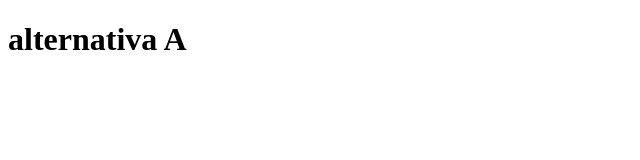
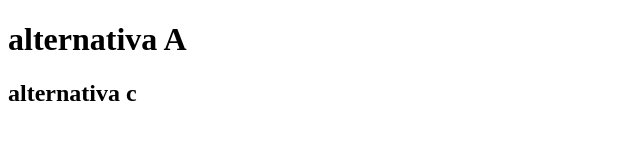
Before and after one commit to matheuscarneiro01/git-aula-1, a plain HTML site: page index.html in a window 1280 px wide. Shown: the whole page, without its empty margins (0-640 px from the left). Drawn offline with Linux system fonts and the light colour scheme.

Commit message:
versão c

```diff
--- a/index.html
+++ b/index.html
@@ -7,5 +7,6 @@
 </head>
 <body>
     <h1>alternativa A</h1>
+    <h2> alternativa c<h2>
 </body>
 </html>
```
